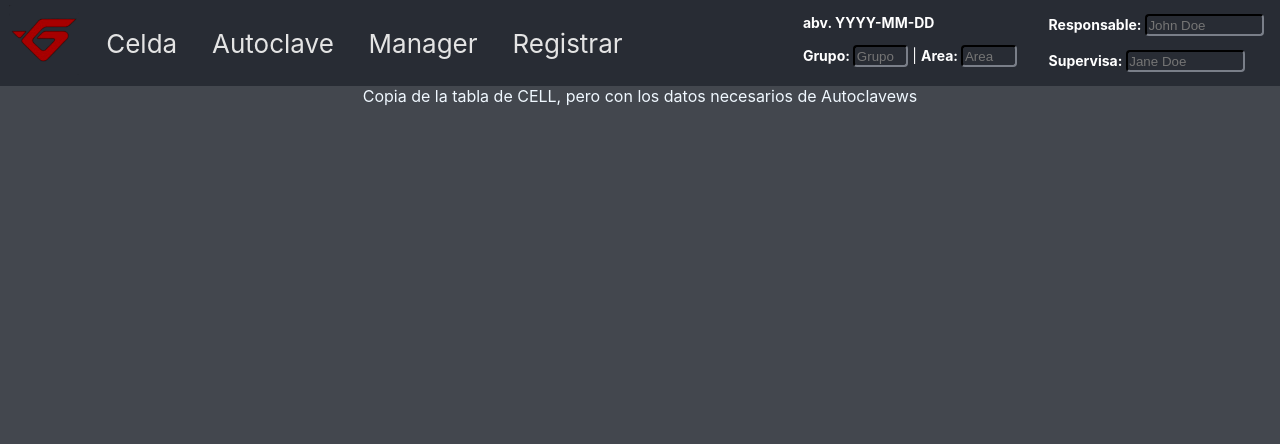
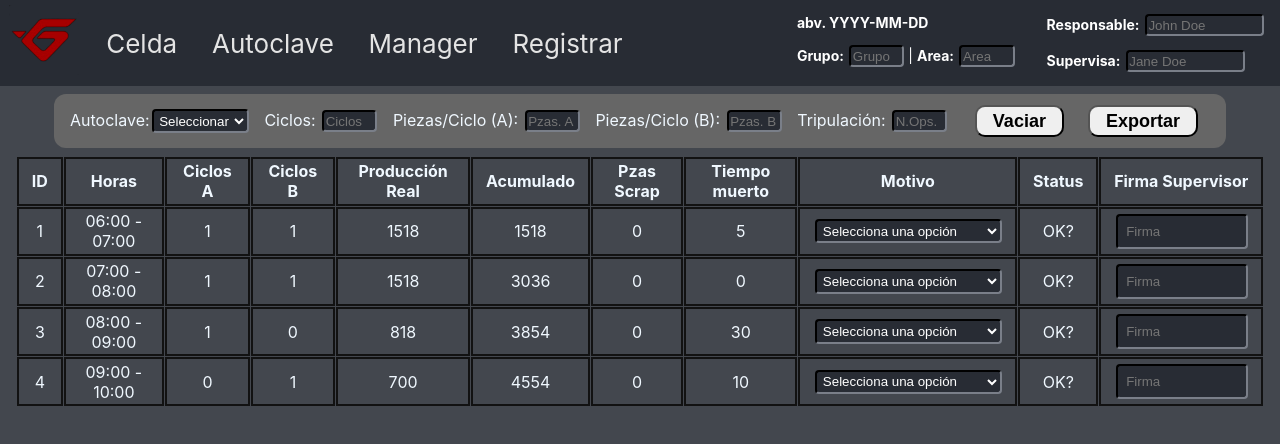
Before and after one commit to i-wolffe/ag-grid-react-test, a React (Create React App) app: page /auto-board in a window 1280 px wide. Shown: the top 444 px of the page. Built offline with nearby package versions, Linux system fonts and the light colour scheme.

Commit message:
Updated content for Autoclave tables

```diff
--- a/src/App.css
+++ b/src/App.css
@@ -127,6 +127,7 @@ input,select {
   color: white;
   border-radius: 4px;
   padding:0.1rem;
+  margin-left: 2px;
 }
 
 input.Firm {
--- a/src/views/AutoBoard.jsx
+++ b/src/views/AutoBoard.jsx
@@ -1,12 +1,146 @@
 import React, { Component } from 'react'
+import Form from 'react-bootstrap/Form';
 
 export class AutoBoard extends Component {
-  render () {
+  constructor(props) {
+    super(props)
+    this.state = {
+      AutoInfo: [],
+      AutoData: []
+    }
+  }
+  componentDidMount() {
+    // Add query to DB
+  }
+  triggerScan(e) {
+    // Write from Scanner on the selected input and then block it? REMEMBER Scanner ends with ENTER -> check ASCII
+  }
+  updateText(e){
+    // Each keystroke perhaps? maybe unnecessary if it will have the scanner
+  }
+  render() {
     return (
       <div className="Content-container">
-        Copia de la tabla de CELL, pero con los datos necesarios de Autoclavews
+        <div className="Action-container">
+          <span>
+            Autoclave:
+            <Form.Select aria-label="Default select"  placeholder="Motivo">
+              <option>Seleccionar</option>
+              <option value="1">1</option>
+              <option value="2">2</option>
+              <option value="3">3</option>
+            </Form.Select>
+          </span>
+          <span>Ciclos: <Form.Control disabled type="text" placeholder="Ciclos" /></span>
+          <span>Piezas/Ciclo (A): <Form.Control disabled type="text" placeholder="Pzas. A" /></span>
+          <span>Piezas/Ciclo (B): <Form.Control disabled type="text" placeholder="Pzas. B" /></span>
+          <span>Tripulación: <Form.Control disabled type="text" placeholder="N.Ops." /></span>
+          <span>
+            <button className="Action-button" type="button" id="btn-clear">Vaciar</button>
+            <button className="Action-button" type="button" id="btn-export">Exportar</button>
+          </span>
+        </div>
+        <table>
+          <thead>
+            <tr>
+              <th>ID</th>
+              <th>Horas</th>
+              <th>Ciclos A</th>
+              <th>Ciclos B</th>
+              <th>Producción Real</th>
+              <th>Acumulado</th>
+              <th>Pzas Scrap</th>
+              <th>Tiempo muerto</th>
+              <th>Motivo</th>
+              <th>Status</th>
+              <th>Firma Supervisor</th>
+            </tr>
+          </thead>
+          <tbody>
+            <tr>
+              <td>1</td>
+              <td>06:00 - 07:00</td>
+              <td>1</td>
+              <td>1</td>
+              <td>1518</td>
+              <td>1518</td>
+              <td>0</td>
+              <td>5</td>
+              <td>
+                <Form.Select aria-label="Default select" type="text" placeholder="Motivo">
+                  <option>Selecciona una opción</option>
+                  <option value="1">MF - Motivo Fuera</option>
+                  <option value="2">MR - Mantenimiento Robot</option>
+                  <option value="3">CM - Comedor</option>
+                </Form.Select>
+              </td>
+              <td>OK?</td>
+              <td><Form.Control className="Firm" type="text" placeholder="Firma" /></td>
+            </tr>
+            <tr>
+              <td>2</td>
+              <td>07:00 - 08:00</td>
+              <td>1</td>
+              <td>1</td>
+              <td>1518</td>
+              <td>3036</td>
+              <td>0</td>
+              <td>0</td>
+              <td>
+                <Form.Select aria-label="Default select" type="text" placeholder="Motivo">
+                  <option>Selecciona una opción</option>
+                  <option value="1">MF - Motivo Fuera</option>
+                  <option value="2">MR - Mantenimiento Robot</option>
+                  <option value="3">CM - Comedor</option>
+                </Form.Select>
+              </td>
+              <td>OK?</td>
+              <td><Form.Control className="Firm" type="text" placeholder="Firma" /></td>
+            </tr>
+            <tr>
+              <td>3</td>
+              <td>08:00 - 09:00</td>
+              <td>1</td>
+              <td>0</td>
+              <td>818</td>
+              <td>3854</td>
+              <td>0</td>
+              <td>30</td>
+              <td>
+                <Form.Select aria-label="Default select" type="text" placeholder="Motivo">
+                  <option>Selecciona una opción</option>
+                  <option value="1">MF - Motivo Fuera</option>
+                  <option value="2">MR - Mantenimiento Robot</option>
+                  <option value="3">CM - Comedor</option>
+                </Form.Select>
+              </td>
+              <td>OK?</td>
+              <td><Form.Control className="Firm" type="text" placeholder="Firma" /></td>
+            </tr>
+            <tr>
+              <td>4</td>
+              <td>09:00 - 10:00</td>
+              <td>0</td>
+              <td>1</td>
+              <td>700</td>
+              <td>4554</td>
+              <td>0</td>
+              <td>10</td>
+              <td>
+                <Form.Select aria-label="Default select" type="text" placeholder="Motivo">
+                  <option>Selecciona una opción</option>
+                  <option value="1">MF - Motivo Fuera</option>
+                  <option value="2">MR - Mantenimiento Robot</option>
+                  <option value="3">CM - Comedor</option>
+                </Form.Select>
+              </td>
+              <td>OK?</td>
+              <td><Form.Control className="Firm" type="text" placeholder="Firma" /></td>
+            </tr>
+          </tbody>
+        </table>
       </div>
-    )
+    );
   }
 }
 
--- a/src/views/CellBoard.jsx
+++ b/src/views/CellBoard.jsx
@@ -20,12 +20,18 @@ export class CellBoard extends Component {
   constructor(props) {
     super(props)
     this.state = {
-      SelectedCell: '',
-      SelectedArea: '',
-      AreaData: [],
-      CellsData: [],
-      CellInfo: []
+      CellInfo: [],
+      CellData: []
     }
+  }
+  componentDidMount() {
+    // Add query to DB
+  }
+  triggerScan(e) {
+    // Write from Scanner on the selected input and then block it? REMEMBER Scanner ends with ENTER -> check ASCII
+  }
+  updateText(e){
+    // Each keystroke perhaps? maybe unnecessary if it will have the scanner
   }
   render() {
     return (
@@ -35,7 +41,7 @@ export class CellBoard extends Component {
             Modelo:
             <Form.Select aria-label="Default select"  placeholder="Motivo">
               <option>Seleccionar modelo</option>
-              <option value="1"><span>370952E</span></option>
+              <option value="1">370952E</option>
               <option value="2">388898B</option>
               <option value="3">15-2F14</option>
             </Form.Select>
```
